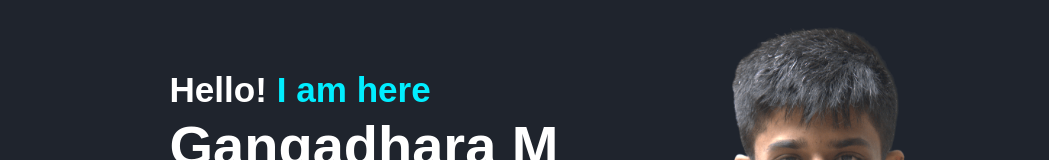
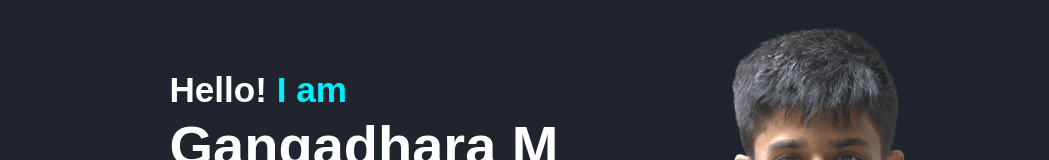
Before and after one commit to Gangadhar-15/MyPortfolio, a plain HTML site: page index.html in a window 1280 px wide. Shown: the part 201-361 px from the top of the page, without its empty margins (84-1133 px from the left). Drawn offline with nearby package versions, Linux system fonts and the light colour scheme.

Commit message:
Update index.html

```diff
--- a/index.html
+++ b/index.html
@@ -28,7 +28,7 @@
     <!-- Home section -->
     <section class="home" id="home">
         <div class="home-content">
-            <h3>Hello! <span>I am here</span></h3>
+            <h3>Hello! <span>I am</span></h3>
             <h1>Gangadhara M</h1>
             <div class="social-media">
                 <a href="https://www.facebook.com/profile.php?id=61557079843250" target="_blank"><i
```
